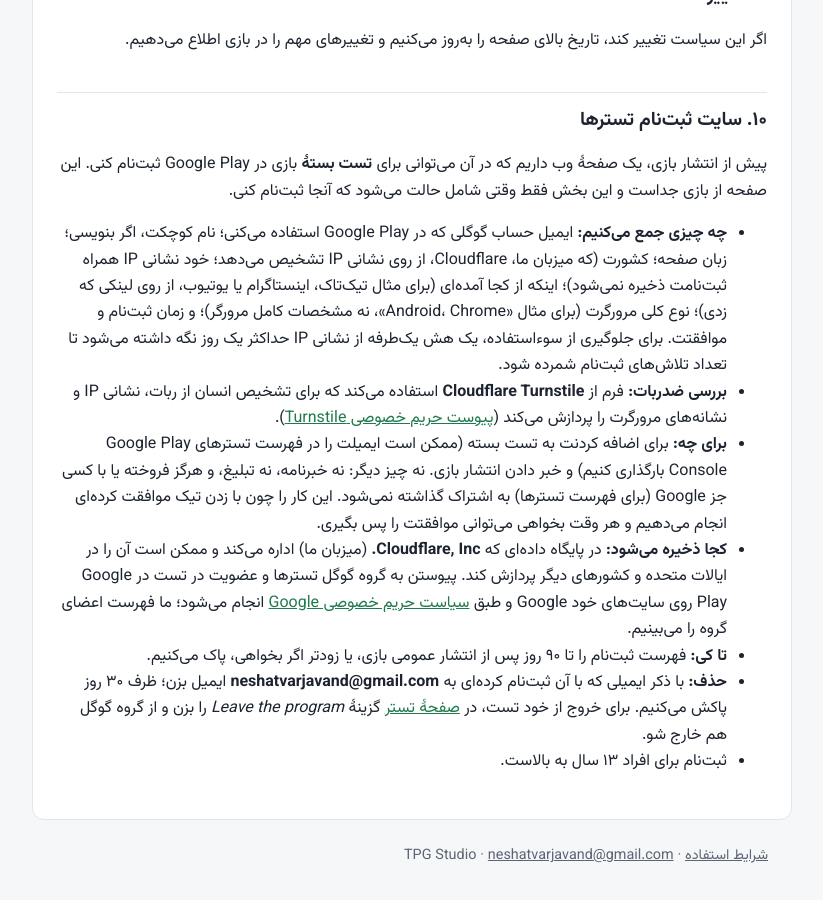
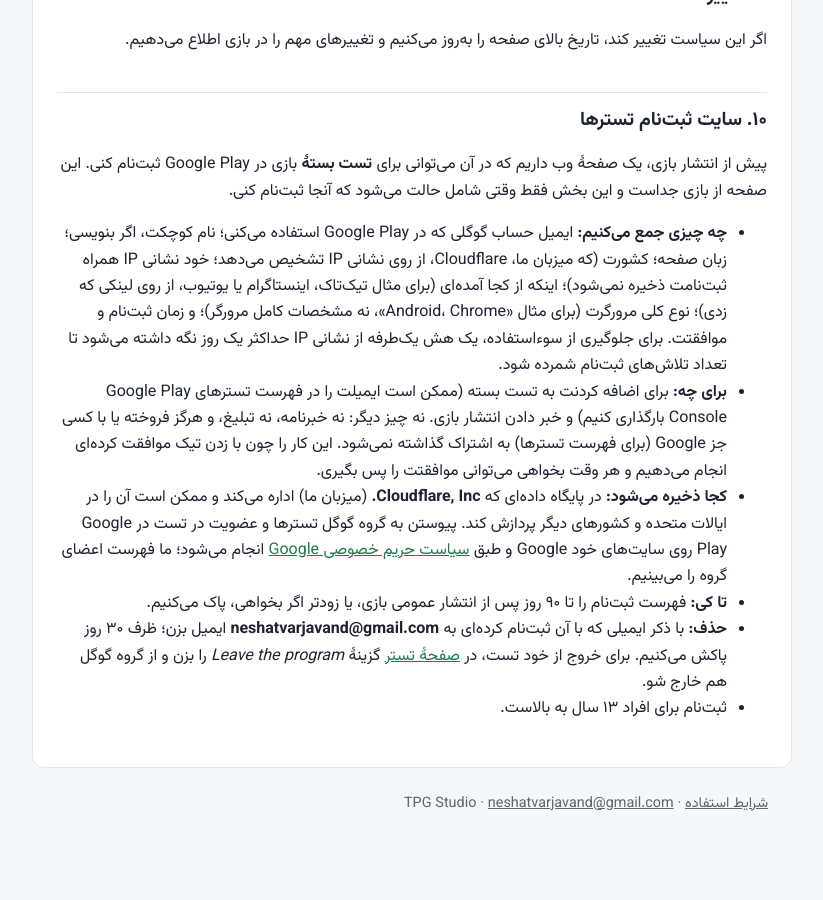
Before and after one commit to neshat55/parkthebus-legal, a Jekyll site: the page built from privacy/fa/index.md, in a window 1280 px wide and 900 px high, scrolled down 3000 px. Shown: the whole window, without its empty margins (228-1051 px from the left). Built offline with Jekyll 4.4.1, drawn with Linux system fonts in a browser that asks for light colours; after the commit the page ends 3847 px from its top, so only the background shows below that.

Commit message:
Privacy policy: the tester sign-up site no longer uses Cloudflare Turnstile (EN + FA)
Co-Authored-By: Claude Opus 5.5 <noreply@anthropic.com>

```diff
--- a/privacy/fa/index.md
+++ b/privacy/fa/index.md
@@ -86,7 +86,6 @@ Google دربارهٔ خود نرم‌افزار Play Games هم آمار و ا
 پیش از انتشار بازی، یک صفحهٔ وب داریم که در آن می‌توانی برای **تست بستهٔ** بازی در Google Play ثبت‌نام کنی. این صفحه از بازی جداست و این بخش فقط وقتی شامل حالت می‌شود که آنجا ثبت‌نام کنی.
 
 - **چه چیزی جمع می‌کنیم:** ایمیل حساب گوگلی که در Google Play استفاده می‌کنی؛ نام کوچکت، اگر بنویسی؛ زبان صفحه؛ کشورت (که میزبان ما، Cloudflare، از روی نشانی IP تشخیص می‌دهد؛ خود نشانی IP همراه ثبت‌نامت ذخیره نمی‌شود)؛ اینکه از کجا آمده‌ای (برای مثال تیک‌تاک، اینستاگرام یا یوتیوب، از روی لینکی که زدی)؛ نوع کلی مرورگرت (برای مثال «Android، Chrome»، نه مشخصات کامل مرورگر)؛ و زمان ثبت‌نام و موافقتت. برای جلوگیری از سوءاستفاده، یک هش یک‌طرفه از نشانی IP حداکثر یک روز نگه داشته می‌شود تا تعداد تلاش‌های ثبت‌نام شمرده شود.
-- **بررسی ضدربات:** فرم از **Cloudflare Turnstile** استفاده می‌کند که برای تشخیص انسان از ربات، نشانی IP و نشانه‌های مرورگرت را پردازش می‌کند ([پیوست حریم خصوصی Turnstile](https://www.cloudflare.com/turnstile-privacy-policy/)).
 - **برای چه:** برای اضافه کردنت به تست بسته (ممکن است ایمیلت را در فهرست تسترهای Google Play Console بارگذاری کنیم) و خبر دادن انتشار بازی. نه چیز دیگر: نه خبرنامه، نه تبلیغ، و هرگز فروخته یا با کسی جز Google (برای فهرست تسترها) به اشتراک گذاشته نمی‌شود. این کار را چون با زدن تیک موافقت کرده‌ای انجام می‌دهیم و هر وقت بخواهی می‌توانی موافقتت را پس بگیری.
 - **کجا ذخیره می‌شود:** در پایگاه داده‌ای که **Cloudflare, Inc.** (میزبان ما) اداره می‌کند و ممکن است آن را در ایالات متحده و کشورهای دیگر پردازش کند. پیوستن به گروه گوگل تسترها و عضویت در تست در Google Play روی سایت‌های خود Google و طبق [سیاست حریم خصوصی Google](https://policies.google.com/privacy) انجام می‌شود؛ ما فهرست اعضای گروه را می‌بینیم.
 - **تا کی:** فهرست ثبت‌نام را تا ۹۰ روز پس از انتشار عمومی بازی، یا زودتر اگر بخواهی، پاک می‌کنیم.
```
Also changed, not shown: privacy/index.md (+0 -1 lines).
